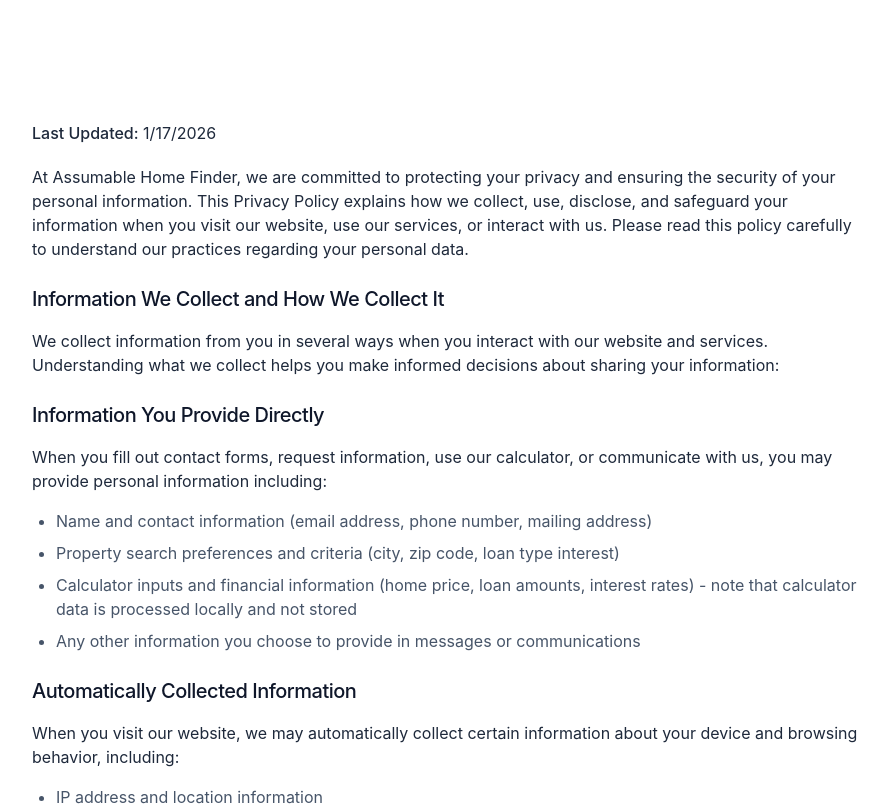
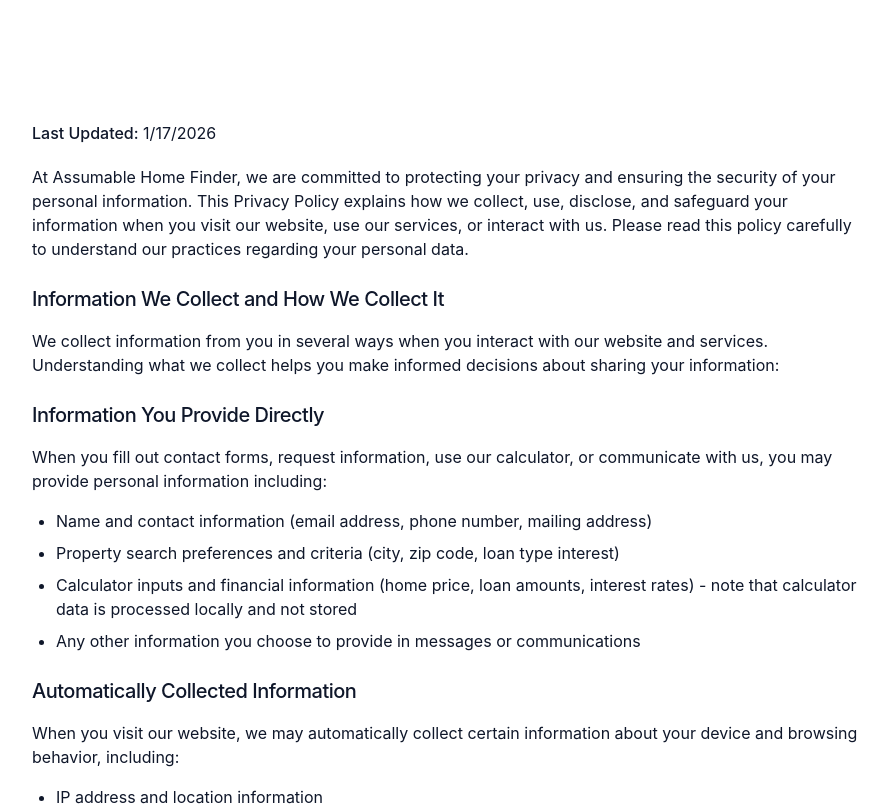
Before and after one commit to DrJanDuffy/assumablehomefinder.com, a Next.js app: page /privacy in a window 1280 px wide. Shown: the part 420-1226 px from the top of the page, without its empty margins (192-1080 px from the left). Built offline with nearby package versions, Linux system fonts and the light colour scheme.

Commit message:
Fix prose text colors to ensure dark text on white backgrounds for readability

```diff
--- a/app/global.css
+++ b/app/global.css
@@ -132,23 +132,28 @@
 }
 
 .prose p {
-  @apply my-4 text-neutral-800 dark:text-neutral-200;
+  @apply my-4 text-neutral-900 dark:text-neutral-200;
+  color: var(--color-neutral-900) !important;
 }
 
 .prose h1 {
   @apply text-4xl font-medium tracking-tight mt-6 mb-2;
+  color: var(--color-neutral-900) !important;
 }
 
 .prose h2 {
   @apply text-xl font-medium tracking-tight mt-6 mb-2;
+  color: var(--color-neutral-900) !important;
 }
 
 .prose h3 {
   @apply text-xl font-medium tracking-tight mt-6 mb-2;
+  color: var(--color-neutral-900) !important;
 }
 
 .prose h4 {
   @apply text-lg font-medium tracking-tight mt-6 mb-2;
+  color: var(--color-neutral-900) !important;
 }
 
 .prose strong {
@@ -157,10 +162,16 @@
 
 .prose ul {
   @apply list-disc pl-6;
+  color: var(--color-neutral-900);
 }
 
 .prose ol {
   @apply list-decimal pl-6;
+  color: var(--color-neutral-900);
+}
+
+.prose li {
+  color: var(--color-neutral-900);
 }
 
 .prose > :first-child {
```
